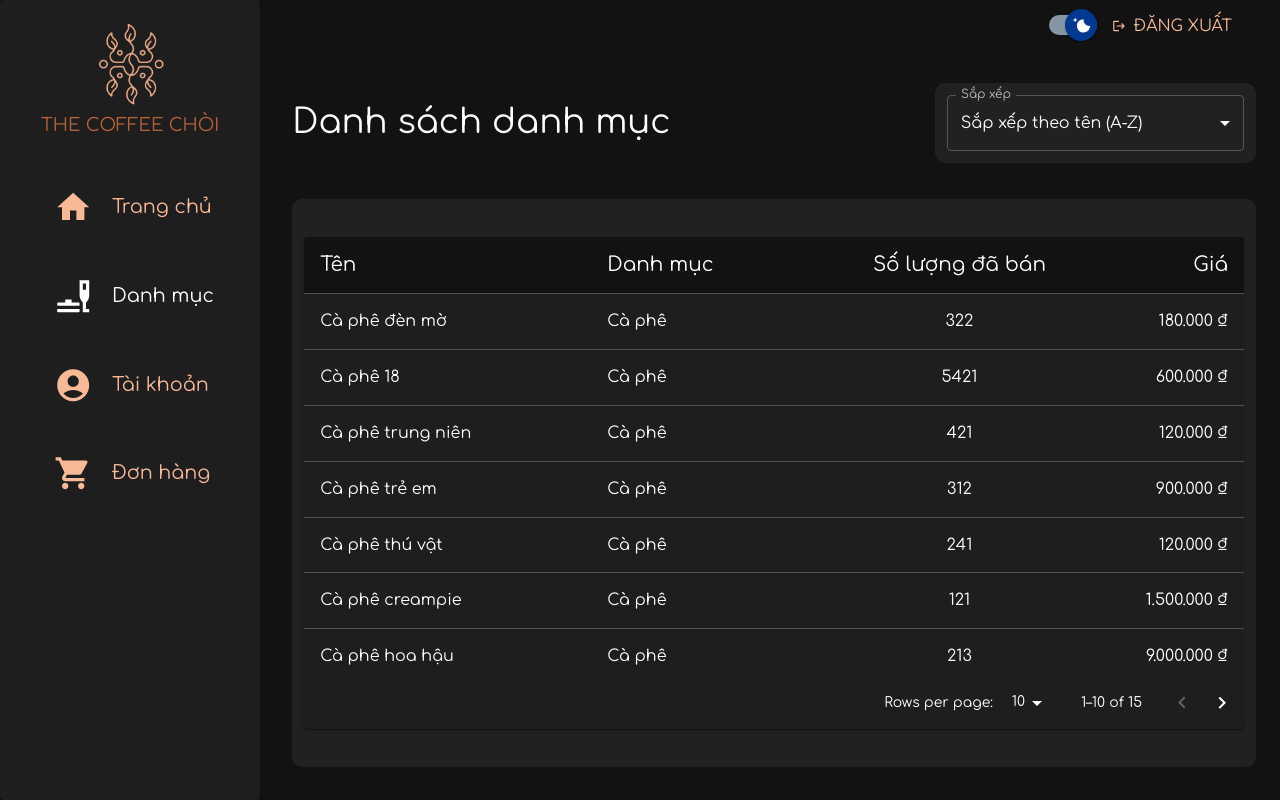
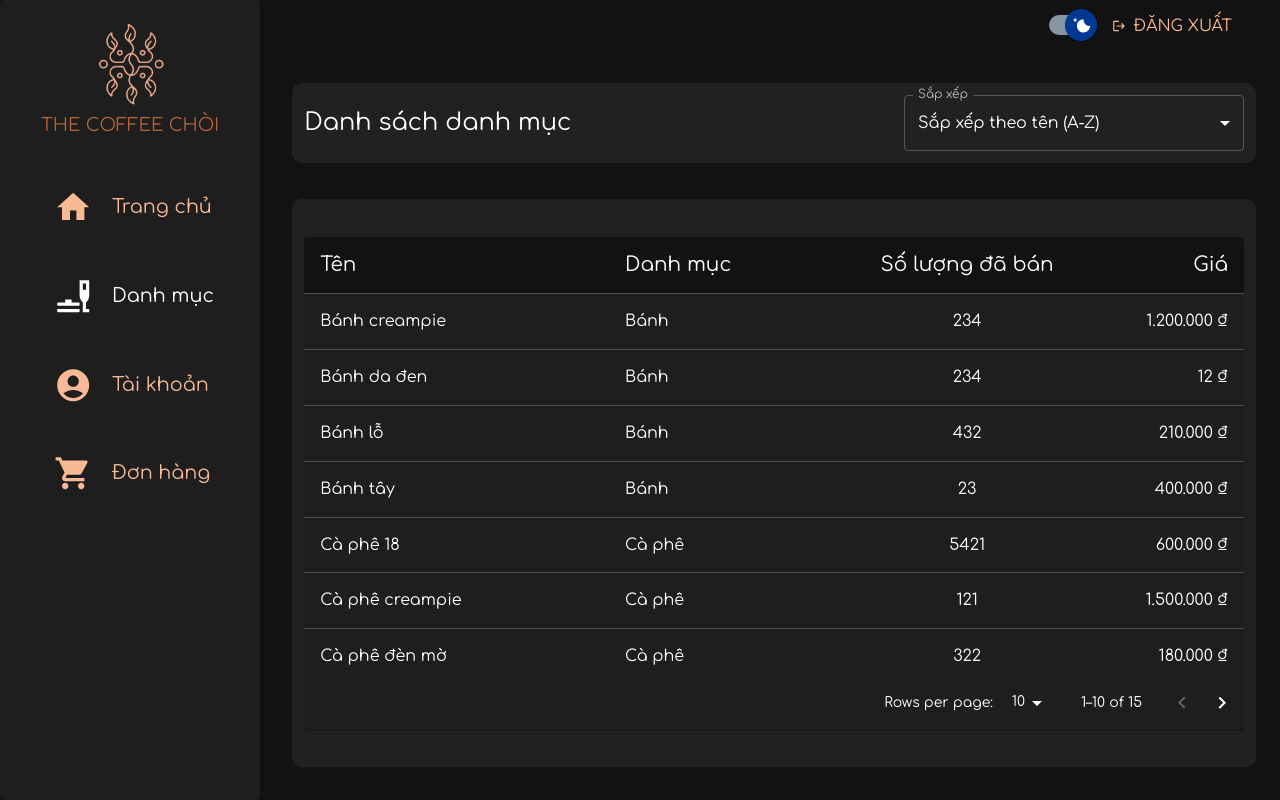
Before and after one commit to let-me-out-HCMUS/The-Coffee-Choi, a React (Vite) app in the folder client/admin/: page /category in a window 1280 px wide. Built offline with nearby package versions, Linux system fonts and the light colour scheme.

Commit message:
feat: add filter for category page

```diff
--- a/client/admin/src/features/dashboard/DashboardItem.jsx
+++ b/client/admin/src/features/dashboard/DashboardItem.jsx
@@ -7,7 +7,6 @@ const Item = styled(Grid)(({ theme }) => ({
   display: "flex",
   flexDirection: "row",
   alignItems: "center",
-  justifyContent: "center",
   backgroundColor: theme.palette.mode === "dark" ? grey[900] : grey[200],
   borderRadius: "10px",
   margin: 5,
--- a/client/admin/src/features/dashboard/category/FilterCategory.jsx
+++ b/client/admin/src/features/dashboard/category/FilterCategory.jsx
@@ -1,15 +1,15 @@
 import { FormControl, InputLabel, MenuItem, Select } from "@mui/material";
-import { useState } from "react";
 
-export default function FilterCategory() {
-  const [sort, setSort] = useState("name");
-
+export default function FilterCategory({ sort, setSort }) {
   const handleChange = (event) => {
     setSort(event.target.value);
   };
-
   return (
-    <FormControl fullWidth>
+    <FormControl
+      sx={{
+        width: 340,
+      }}
+    >
       <InputLabel id="demo-simple-select-label">Sắp xếp</InputLabel>
       <Select
         labelId="demo-simple-select-label"
@@ -20,6 +20,7 @@ export default function FilterCategory() {
       >
         <MenuItem value={"name"}>Sắp xếp theo tên (A-Z)</MenuItem>
         <MenuItem value={"category"}>Sắp xếp theo danh mục (A-Z)</MenuItem>
+        <MenuItem value={"quantity"}>Sắp xếp theo số lượng (giảm dần)</MenuItem>
         <MenuItem value={"priceUp"}>Sắp xếp theo giá (thấp đến cao)</MenuItem>
         <MenuItem value={"priceDown"}>Sắp xếp theo giá (cao đến thấp)</MenuItem>
       </Select>
--- a/client/admin/src/features/dashboard/category/TableCategory.jsx
+++ b/client/admin/src/features/dashboard/category/TableCategory.jsx
@@ -12,7 +12,7 @@ import React from "react";
 import { formatCurrency } from "../../../utils/helpers";
 
 const columns = [
-  { id: "name", label: "Tên", minWidth: 250 },
+  { id: "name", label: "Tên", minWidth: 300 },
   { id: "category", label: "Danh mục", minWidth: 250 },
   {
     id: "quantity",
@@ -51,7 +51,22 @@ const rows = [
   createData("Bánh da đen", "Bánh", 234, 12),
 ];
 
-export default function TableCategory() {
+const sortFunction = (a, b, sort) => {
+  switch (sort) {
+    case "name":
+      return a.name.localeCompare(b.name);
+    case "category":
+      return a.category.localeCompare(b.category);
+    case "priceDown":
+      return b.price - a.price;
+    case "priceUp":
+      return a.price - b.price;
+    case "quantity":
+      return b.quantity - a.quantity;
+  }
+};
+
+export default function TableCategory({ sort }) {
   const [page, setPage] = React.useState(0);
   const [rowsPerPage, setRowsPerPage] = React.useState(10);
 
@@ -83,8 +98,8 @@ export default function TableCategory() {
           </TableHead>
           <TableBody>
             {rows
+              .sort((a, b) => sortFunction(a, b, sort))
               .slice(page * rowsPerPage, page * rowsPerPage + rowsPerPage)
-              .sort((a, b) => a.price < b.price)
               .map((row) => {
                 return (
                   <TableRow hover role="checkbox" tabIndex={-1} key={row.code}>
--- a/client/admin/src/features/dashboard/home/Top5Product.jsx
+++ b/client/admin/src/features/dashboard/home/Top5Product.jsx
@@ -54,7 +54,7 @@ export default function Top5Product() {
         sx={{
           paddingX: 1,
           marginBottom: 2,
-          fontSize: currentMedia.md ? 32 : 12,
+          fontSize: currentMedia.md ? 24 : 12,
         }}
         fontWeight={550}
       >
--- a/client/admin/src/pages/Category.jsx
+++ b/client/admin/src/pages/Category.jsx
@@ -1,4 +1,6 @@
+import { useState } from "react";
 import { Typography } from "@mui/material";
+
 import DashboardLayout from "../features/dashboard/DashboardLayout";
 import Row from "../features/dashboard/Row";
 import FilterCategory from "../features/dashboard/category/FilterCategory";
@@ -6,6 +8,7 @@ import DashboardItem from "../features/dashboard/DashboardItem";
 import TableCategory from "../features/dashboard/category/TableCategory";
 
 export default function Category() {
+  const [sort, setSort] = useState("name");
   return (
     <DashboardLayout>
       <Row
@@ -14,15 +17,22 @@ export default function Category() {
           alignItems: "center",
         }}
       >
-        <Typography variant="h4">Danh sách danh mục</Typography>
-        <DashboardItem md={4} sm={12}>
-          <FilterCategory />
+        <DashboardItem
+          md={12}
+          sm={12}
+          sx={{
+            display: "flex",
+            justifyContent: "space-between",
+          }}
+        >
+          <Typography variant="h5">Danh sách danh mục</Typography>
+          <FilterCategory sort={sort} setSort={setSort} />
         </DashboardItem>
       </Row>
 
       <Row>
         <DashboardItem md={12} sm={12}>
-          <TableCategory />
+          <TableCategory sort={sort} />
         </DashboardItem>
       </Row>
     </DashboardLayout>
```
